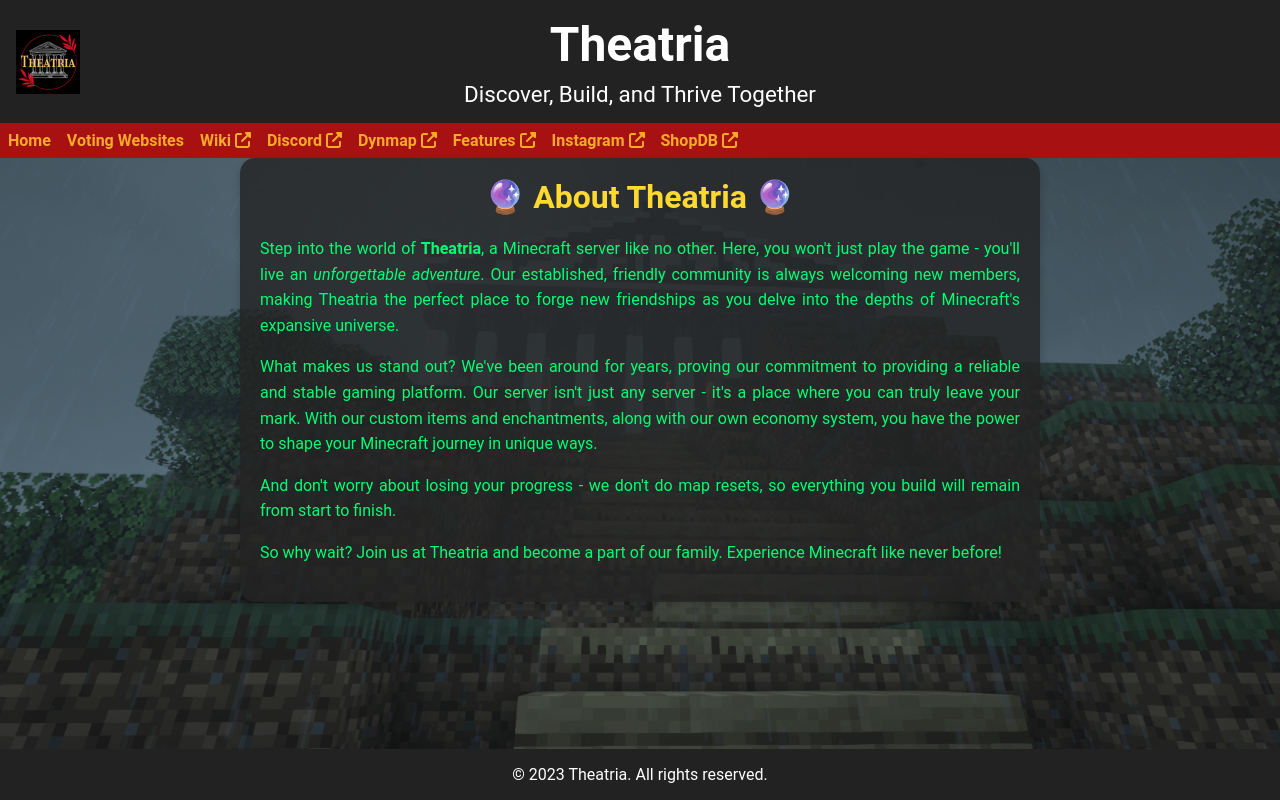
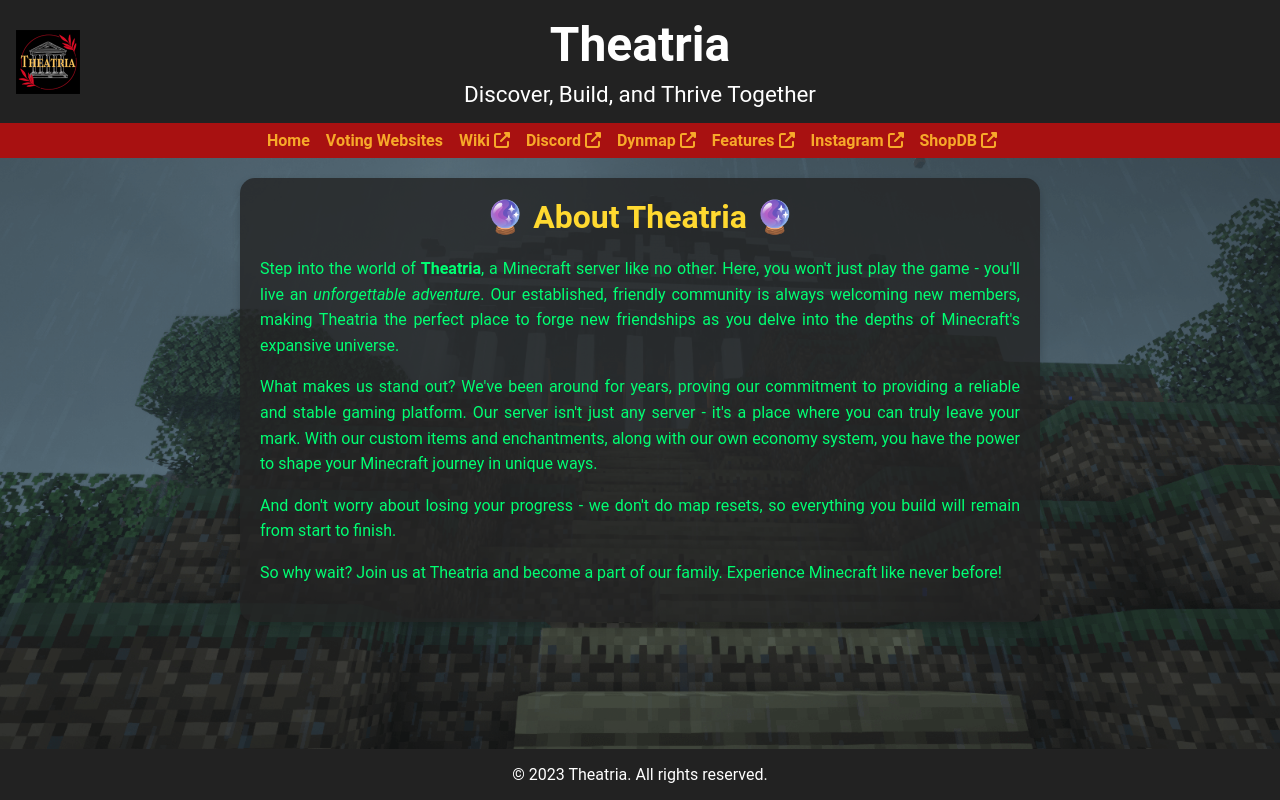
Before and after one commit to JL-III/Theatria-Nextjs, a Next.js app: page / in a window 1280 px wide. Built offline with nearby package versions, Linux system fonts and the light colour scheme.

Commit message:
center navbar, add margin above div boxes

```diff
--- a/css/layout.module.css
+++ b/css/layout.module.css
@@ -91,7 +91,9 @@
 /* css/serverdescription.module.css */
 .box {
     max-width: 800px; /* Limit the width if necessary */
+    width: fit-content;
     margin: 0 auto; /* Center the container */
+    margin-top: 20px;
     padding: 20px;
     background-color: rgba(36, 36, 36, 0.8); /* Semi-transparent white */
     border-radius: 15px; /* Rounded corners */
--- a/css/navbar.module.css
+++ b/css/navbar.module.css
@@ -1,6 +1,11 @@
 .nav {
     background-color: #a81111;
     padding: 0.5rem;
+    display: flex;
+    align-items: center;
+    justify-content: center;
+    flex-wrap: wrap;
+    position: relative;
 }
 
 
```
